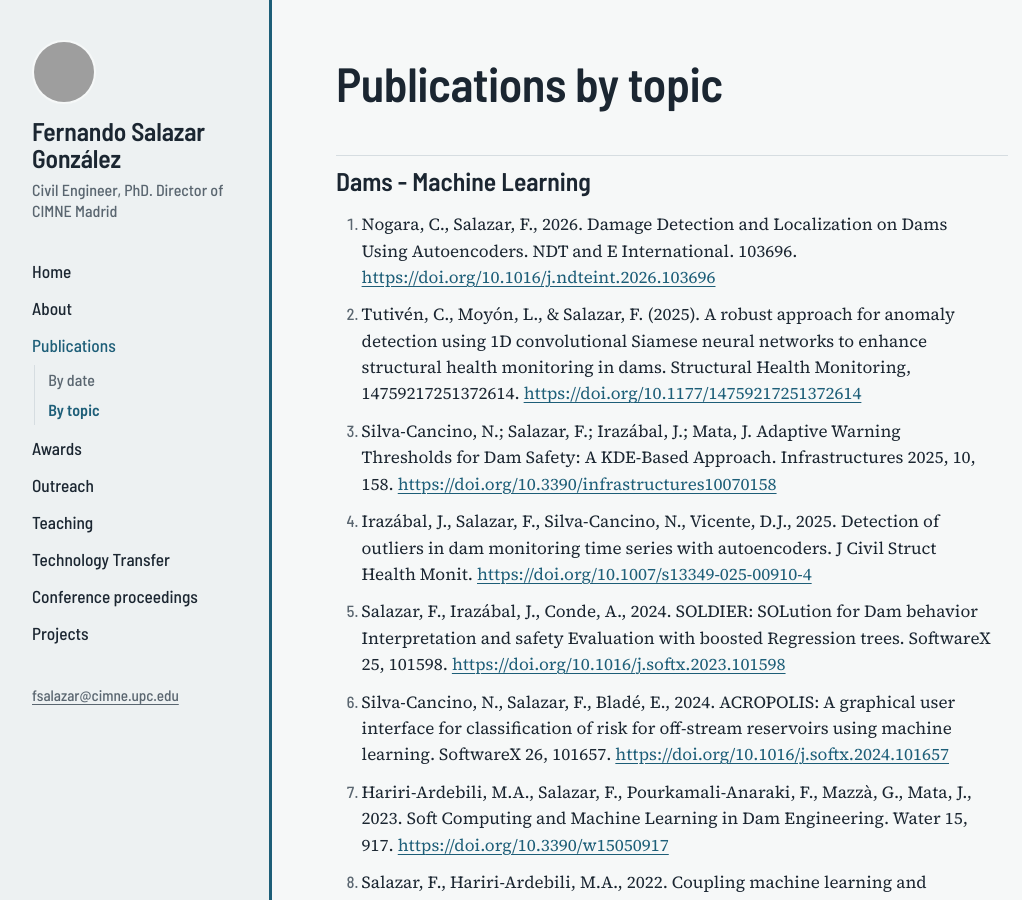
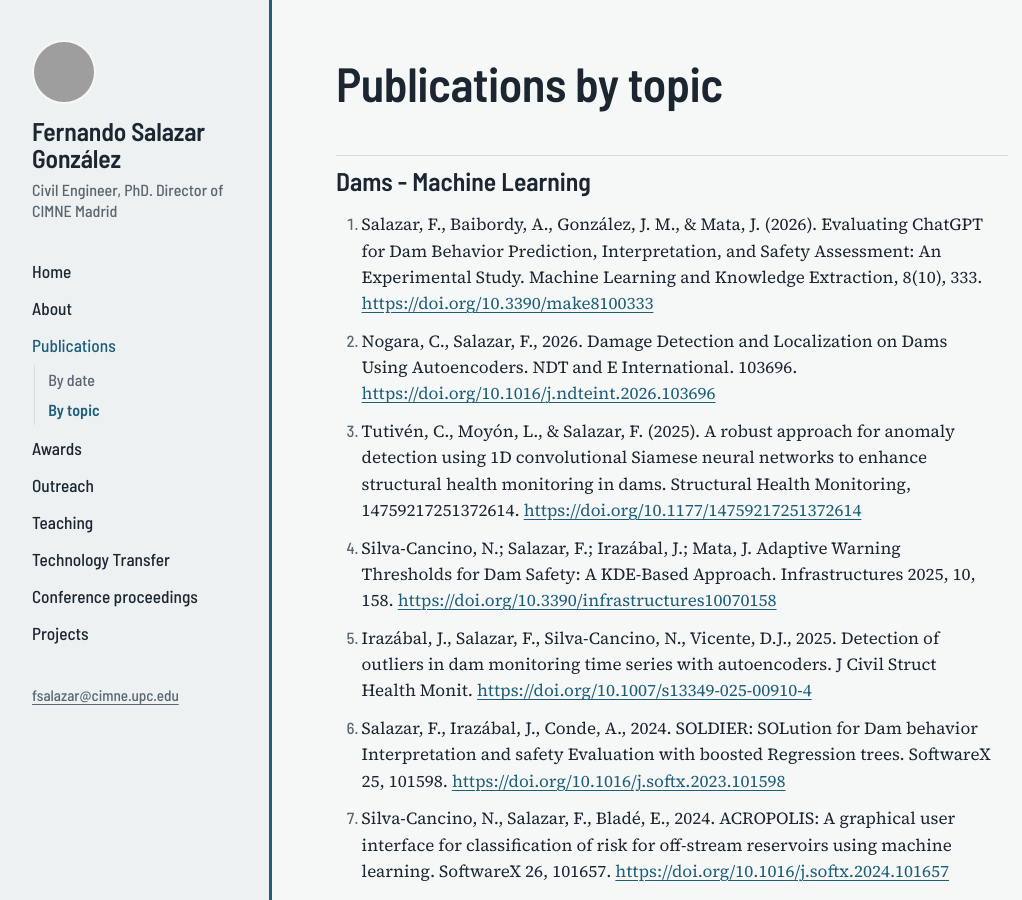
Before and after one commit to fersa/fsalazarcimne, a Jekyll site: the page built from publications/by-topic.md, in a window 1280 px wide and 900 px high. Shown: the whole window, without its empty margins (0-1022 px from the left). Built offline with Jekyll 4.4.1, drawn with Linux system fonts in a browser that asks for light colours; grey boxes are pictures that could not be loaded.

Commit message:
Add 2026 MAKE paper on ChatGPT for dam behavior
Co-Authored-By: Claude Opus 5.5 <noreply@anthropic.com>

```diff
--- a/publications/by-topic.md
+++ b/publications/by-topic.md
@@ -5,23 +5,24 @@ permalink: /publications/by-topic/
 ---
 ## Dams - Machine Learning
 
-1. Nogara, C., Salazar, F., 2026. Damage Detection and Localization on Dams Using Autoencoders. NDT and E International. 103696. <https://doi.org/10.1016/j.ndteint.2026.103696>
-2. Tutivén, C., Moyón, L., & Salazar, F. (2025). A robust approach for anomaly detection using 1D convolutional Siamese neural networks to enhance structural health monitoring in dams. Structural Health Monitoring, 14759217251372614. <https://doi.org/10.1177/14759217251372614>
-3. Silva-Cancino, N.; Salazar, F.; Irazábal, J.; Mata, J. Adaptive Warning Thresholds for Dam Safety: A KDE-Based Approach. Infrastructures 2025, 10, 158. <https://doi.org/10.3390/infrastructures10070158>
-4. Irazábal, J., Salazar, F., Silva-Cancino, N., Vicente, D.J., 2025. Detection of outliers in dam monitoring time series with autoencoders. J Civil Struct Health Monit. <https://doi.org/10.1007/s13349-025-00910-4>
-5. Salazar, F., Irazábal, J., Conde, A., 2024. SOLDIER: SOLution for Dam behavior Interpretation and safety Evaluation with boosted Regression trees. SoftwareX 25, 101598. <https://doi.org/10.1016/j.softx.2023.101598>
-6. Silva-Cancino, N., Salazar, F., Bladé, E., 2024. ACROPOLIS: A graphical user interface for classification of risk for off-stream reservoirs using machine learning. SoftwareX 26, 101657. <https://doi.org/10.1016/j.softx.2024.101657>
-7. Hariri-Ardebili, M.A., Salazar, F., Pourkamali-Anaraki, F., Mazzà, G., Mata, J., 2023. Soft Computing and Machine Learning in Dam Engineering. Water 15, 917. <https://doi.org/10.3390/w15050917>
-8. Salazar, F., Hariri-Ardebili, M.A., 2022. Coupling machine learning and stochastic finite element to evaluate heterogeneous concrete infrastructure. Engineering Structures 260, 114190. <https://doi.org/10.1016/j.engstruct.2022.114190>
-9. Silva-Cancino, N., Salazar, F., Sanz-Ramos, M., Bladé, E., 2022. A Machine Learning-Based Surrogate Model for the Identification of Risk Zones Due to Off-Stream Reservoir Failure. Water 14, 2416. <https://doi.org/10.3390/w14152416>
-10. Mata, J., Salazar, F., Barateiro, J., & Antunes, A. (2021). Validation of Machine Learning Models for Structural Dam Behaviour Interpretation and Prediction. Water, 13(19), 2717. <https://doi.org/10.3390/w13192717>
-11. Salazar, F., Conde, A., Irazábal, J., & Vicente, D. J. (2021). Anomaly Detection in Dam Behaviour with Machine Learning Classification Models. Water, 13(17), 2387. <https://doi.org/10.3390/w13172387>
-12. Hariri-Ardebili, M. A., & Salazar, F. (2019). Engaging soft computing in material and modeling uncertainty quantification of dam engineering problems. Soft Computing. <https://doi.org/10.1007/s00500-019-04623-x>
-13. Salazar, Fernando, & Crookston, B. M. (2019). A Performance Comparison of Machine Learning Algorithms for Arced Labyrinth Spillways. Water, 11(3), 544. <https://doi.org/10.3390/w11030544>
-14. Salazar, F., Morán, R., Toledo, M. Á., & Oñate, E. (2017). Data-Based Models for the Prediction of Dam Behaviour: A Review and Some Methodological Considerations. Arch Comp Methods Eng, 24(1), 1-21. <https://doi.org/10.1007/s11831-015-9157-9>
-15. Salazar, F., Toledo, M. Á., González, J. M., & Oñate, E. (2017). Early detection of anomalies in dam performance: A methodology based on boosted regression trees. Structural Control and Health Monitoring, 24(11), e2012. <https://doi.org/10.1002/stc.2012>
-16. Salazar, F., Toledo, M. Á., Oñate, E., & Suárez, B. (2016). Interpretation of dam deformation and leakage with boosted regression trees. Engineering Structures, 119, 230-251. <https://doi.org/10.1016/j.engstruct.2016.04.012>
-17. Salazar, F., Toledo, M. A., Oñate, E., & Morán, R. (2015). An empirical comparison of machine learning techniques for dam behaviour modelling. Structural Safety, 56, 9-17. <https://doi.org/10.1016/j.strusafe.2015.05.001>
+1. Salazar, F., Baibordy, A., González, J. M., & Mata, J. (2026). Evaluating ChatGPT for Dam Behavior Prediction, Interpretation, and Safety Assessment: An Experimental Study. Machine Learning and Knowledge Extraction, 8(10), 333. <https://doi.org/10.3390/make8100333>
+2. Nogara, C., Salazar, F., 2026. Damage Detection and Localization on Dams Using Autoencoders. NDT and E International. 103696. <https://doi.org/10.1016/j.ndteint.2026.103696>
+3. Tutivén, C., Moyón, L., & Salazar, F. (2025). A robust approach for anomaly detection using 1D convolutional Siamese neural networks to enhance structural health monitoring in dams. Structural Health Monitoring, 14759217251372614. <https://doi.org/10.1177/14759217251372614>
+4. Silva-Cancino, N.; Salazar, F.; Irazábal, J.; Mata, J. Adaptive Warning Thresholds for Dam Safety: A KDE-Based Approach. Infrastructures 2025, 10, 158. <https://doi.org/10.3390/infrastructures10070158>
+5. Irazábal, J., Salazar, F., Silva-Cancino, N., Vicente, D.J., 2025. Detection of outliers in dam monitoring time series with autoencoders. J Civil Struct Health Monit. <https://doi.org/10.1007/s13349-025-00910-4>
+6. Salazar, F., Irazábal, J., Conde, A., 2024. SOLDIER: SOLution for Dam behavior Interpretation and safety Evaluation with boosted Regression trees. SoftwareX 25, 101598. <https://doi.org/10.1016/j.softx.2023.101598>
+7. Silva-Cancino, N., Salazar, F., Bladé, E., 2024. ACROPOLIS: A graphical user interface for classification of risk for off-stream reservoirs using machine learning. SoftwareX 26, 101657. <https://doi.org/10.1016/j.softx.2024.101657>
+8. Hariri-Ardebili, M.A., Salazar, F., Pourkamali-Anaraki, F., Mazzà, G., Mata, J., 2023. Soft Computing and Machine Learning in Dam Engineering. Water 15, 917. <https://doi.org/10.3390/w15050917>
+9. Salazar, F., Hariri-Ardebili, M.A., 2022. Coupling machine learning and stochastic finite element to evaluate heterogeneous concrete infrastructure. Engineering Structures 260, 114190. <https://doi.org/10.1016/j.engstruct.2022.114190>
+10. Silva-Cancino, N., Salazar, F., Sanz-Ramos, M., Bladé, E., 2022. A Machine Learning-Based Surrogate Model for the Identification of Risk Zones Due to Off-Stream Reservoir Failure. Water 14, 2416. <https://doi.org/10.3390/w14152416>
+11. Mata, J., Salazar, F., Barateiro, J., & Antunes, A. (2021). Validation of Machine Learning Models for Structural Dam Behaviour Interpretation and Prediction. Water, 13(19), 2717. <https://doi.org/10.3390/w13192717>
+12. Salazar, F., Conde, A., Irazábal, J., & Vicente, D. J. (2021). Anomaly Detection in Dam Behaviour with Machine Learning Classification Models. Water, 13(17), 2387. <https://doi.org/10.3390/w13172387>
+13. Hariri-Ardebili, M. A., & Salazar, F. (2019). Engaging soft computing in material and modeling uncertainty quantification of dam engineering problems. Soft Computing. <https://doi.org/10.1007/s00500-019-04623-x>
+14. Salazar, Fernando, & Crookston, B. M. (2019). A Performance Comparison of Machine Learning Algorithms for Arced Labyrinth Spillways. Water, 11(3), 544. <https://doi.org/10.3390/w11030544>
+15. Salazar, F., Morán, R., Toledo, M. Á., & Oñate, E. (2017). Data-Based Models for the Prediction of Dam Behaviour: A Review and Some Methodological Considerations. Arch Comp Methods Eng, 24(1), 1-21. <https://doi.org/10.1007/s11831-015-9157-9>
+16. Salazar, F., Toledo, M. Á., González, J. M., & Oñate, E. (2017). Early detection of anomalies in dam performance: A methodology based on boosted regression trees. Structural Control and Health Monitoring, 24(11), e2012. <https://doi.org/10.1002/stc.2012>
+17. Salazar, F., Toledo, M. Á., Oñate, E., & Suárez, B. (2016). Interpretation of dam deformation and leakage with boosted regression trees. Engineering Structures, 119, 230-251. <https://doi.org/10.1016/j.engstruct.2016.04.012>
+18. Salazar, F., Toledo, M. A., Oñate, E., & Morán, R. (2015). An empirical comparison of machine learning techniques for dam behaviour modelling. Structural Safety, 56, 9-17. <https://doi.org/10.1016/j.strusafe.2015.05.001>
 
 ## Dams - Numerical Methods
 
```
Also changed, not shown: publications/by-date.md (+2 -1 lines).
